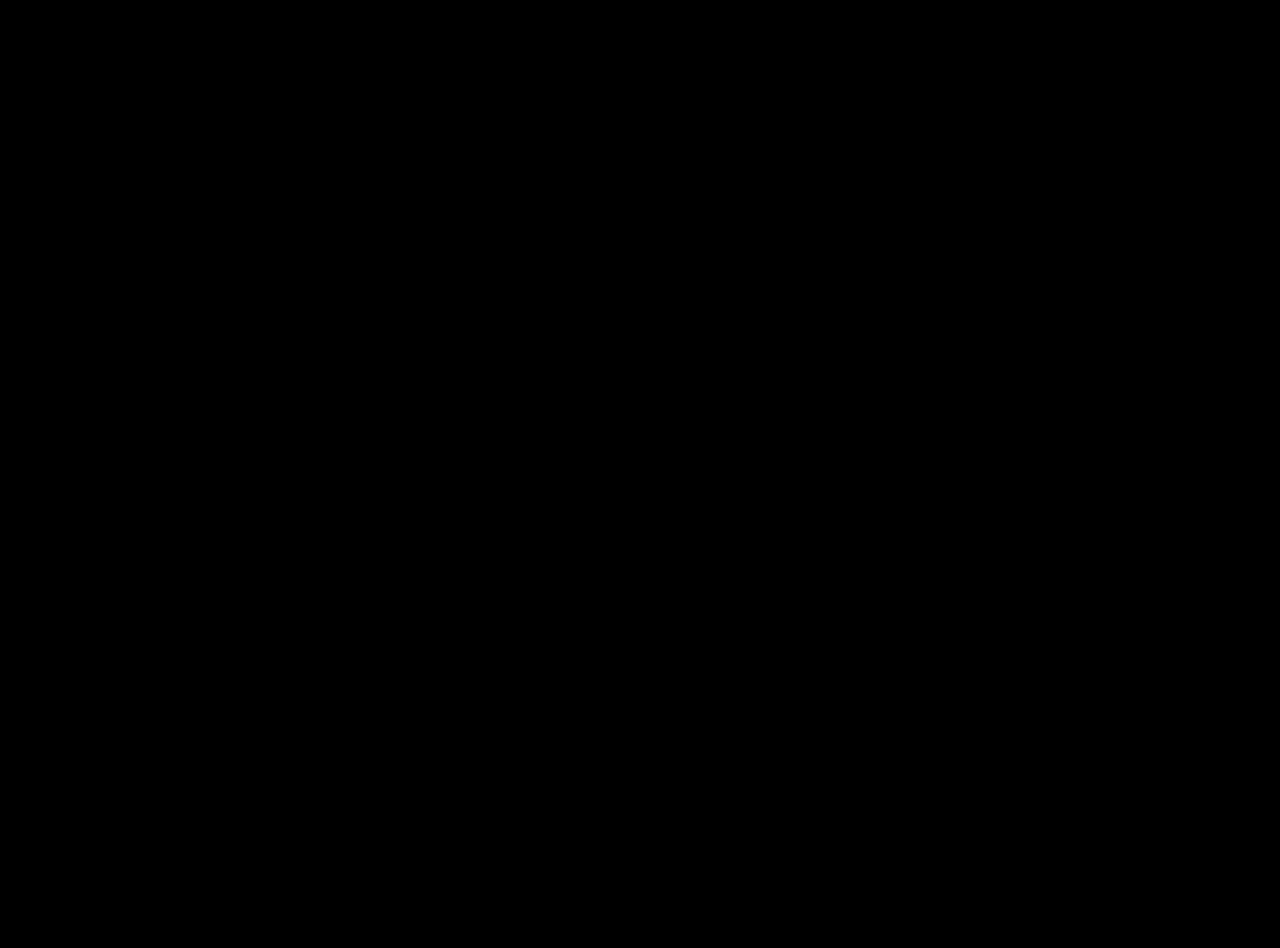
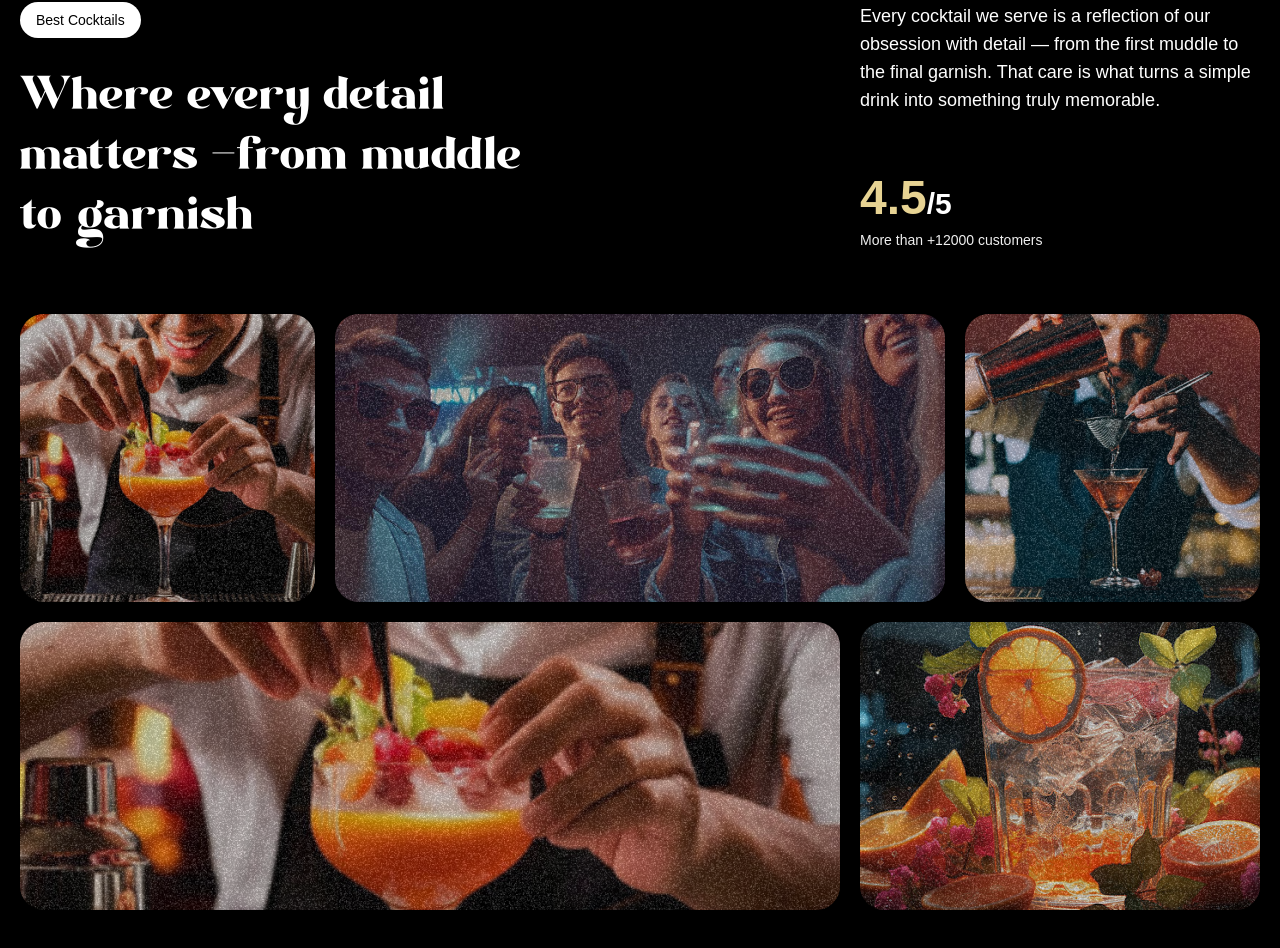
Before and after one commit to ndevx1001/gsap_cocktail, a React (Vite) app: page / in a window 1280 px wide. Shown: the part 1710-2658 px from the top of the page. Before the commit the page ends 1600 px from the top, so only its background shows below. Built offline with nearby package versions, Linux system fonts and the light colour scheme; a web font is replaced by a local one.

Commit message:
Implement the about section

```diff
--- a/index.html
+++ b/index.html
@@ -4,7 +4,7 @@
     <meta charset="UTF-8" />
     <link rel="icon" type="image/svg+xml" href="/images/logo.png" />
     <meta name="viewport" content="width=device-width, initial-scale=1.0" />
-    <title>gsap-javascriptmastery</title>
+    <title>gsap-cocktails</title>
   </head>
   <body>
     <div id="root"></div>
--- a/src/App.jsx
+++ b/src/App.jsx
@@ -3,6 +3,7 @@
 import Navbar from "./components/Navbar";
 import Hero from "./components/Hero";
 import Cocktails from "./components/Cocktails";
+import About from "./components/About";
 
 gsap.registerPlugin(ScrollTrigger, SplitText);
 
@@ -12,6 +13,7 @@
       <Navbar />
       <Hero />
      <Cocktails />
+     <About />
     </main>
   )
 }
--- /dev/null
+++ b/src/components/About.jsx
@@ -0,0 +1,89 @@
+import { useGSAP } from "@gsap/react"
+import gsap from "gsap"
+import { SplitText } from "gsap/all"
+
+
+const About = () => {
+
+  useGSAP(() => {
+    const titleSplit = SplitText.create("#about h2", {
+      type: "words"
+    })
+
+    const scrollTimeline = gsap.timeline({
+      scrollTrigger: {
+        trigger: "#about",
+        start: "top center"
+      }
+    })
+
+    scrollTimeline
+    .from(titleSplit.words, {
+      opacity: 0, duration: 1, yPercent: 100, ease: "expo.out", stagger: 0.02
+    })
+    .from('.top-grid div, .bottom-grid div', {
+      opacity: 0, duration: 1, ease: "power1.inOut", stagger: 0.04
+    }, "-=0.5")
+  })
+
+  return (
+    <div id="about">
+      <div className="mb-16 md:px-0 px-5">
+        <div className="content">
+          <div className="md:col-span-8">
+            <p className="badge">Best Cocktails</p>
+            <h2>Where every detail matters <span className="text-white">-</span>
+            from muddle to garnish
+            </h2>
+          </div>
+
+          <div className="sub-content">
+            <p>Every cocktail we serve is a reflection of our obsession with detail — from the first muddle to the final garnish. That care is what turns a simple drink into something truly memorable. </p>
+
+
+            <div>
+              <p className="md:text-3xl text-xl font-bold"><span>4.5</span>/5</p>
+              <p className="text-sm text-white-100">More than +12000 customers</p>
+            </div>
+
+          </div>
+
+        </div>
+      </div>
+      <div className="top-grid">
+        <div className="md:col-span-3">
+          <div className="noisy" />
+          <img src="/images/abt1.png" alt="grid-img-1" />
+        </div>
+
+        <div className="md:col-span-6">
+          <div className="noisy" />
+          <img src="/images/abt2.png" alt="grid-img-2" />
+        </div>
+
+        <div className="md:col-span-3">
+          <div className="noisy" />
+          <img src="/images/abt5.png" alt="grid-img-5" />
+        </div>
+   </div>
+        <div className="bottom-grid">
+          <div className="md:col-span-8">
+            <div className="noisy" />
+            <img src="/images/abt1.png" alt="grid-img-1" />
+          </div>
+
+          <div className="md:col-span-4">
+            <div className="noisy" />
+            <img src="/images/abt4.png" alt="grid-img-4" />
+          </div>
+
+
+        </div>
+
+
+
+     </div>
+  )
+}
+
+export default About
```
